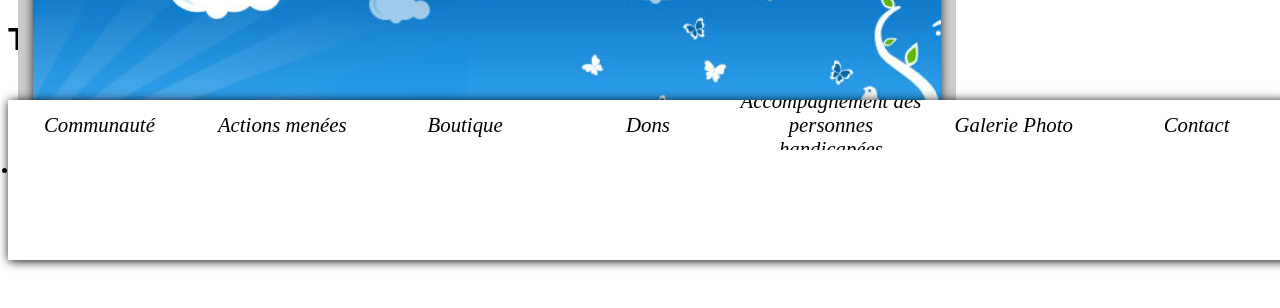
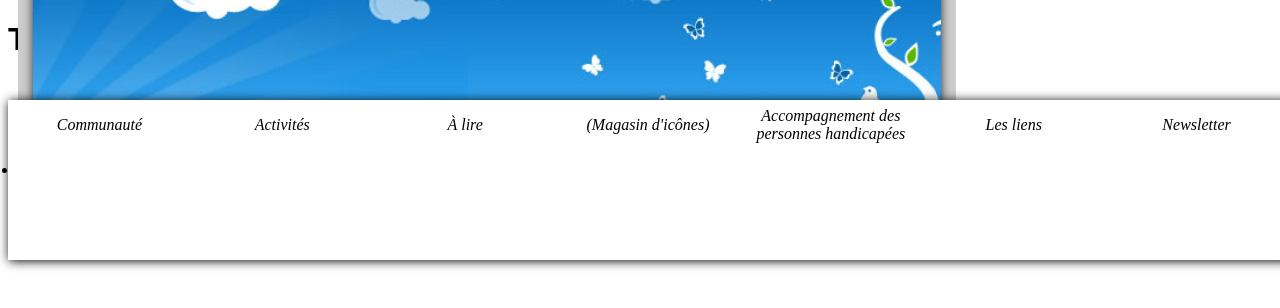
Before and after one commit to miszczuk-cell/projet, a PHP site: page /accompagnement.php in a window 1280 px wide. Shown: the top 308 px of the page. Run offline with PHP 8.4, Linux system fonts and the light colour scheme.

Commit message:
Modification des textes des onglets et des noms des pages en fonction des informations données par les clients

```diff
--- a/boutique.php
+++ b/ALire.php
@@ -4,7 +4,7 @@
     <meta charset="utf-8">
     <link rel= "shortcut icon" type="image/x-icon" href= "images/logoTest.ico" />
     <link rel="stylesheet" href="include/style.css">
-    <title>Boutique</title>
+    <title>Comme Lui</title>
   </head>
   <body>
     <?php include 'include/menu.html'?>
--- a/contact.php
+++ b/MagasinIcones.php
@@ -4,7 +4,7 @@
     <meta charset="utf-8">
   	<link rel= "shortcut icon" type="image/x-icon" href= "images/logoTest.ico" />
     <link rel="stylesheet" href="include/style.css">
-    <title>Contact</title>
+    <title>Comme Lui</title>
   </head>
   <body>
     <?php include 'include/menu.html'?>
--- a/accompagnement.php
+++ b/accompagnement.php
@@ -4,7 +4,7 @@
     <meta charset="utf-8">
     <link rel= "shortcut icon" type="image/x-icon" href= "images/logoTest.ico" />
     <link rel="stylesheet" href="include/style.css">
-    <title>Accompagnement des personnes handicapées</title>
+    <title>Comme Lui</title>
   </head>
   <body>
     <?php include 'include/menu.html'?>
--- a/actions.php
+++ b/activites.php
@@ -4,7 +4,7 @@
     <meta charset="utf-8">
     <link rel= "shortcut icon" type="image/x-icon" href= "images/logoTest.ico" />
     <link rel="stylesheet" href="include/style.css">
-    <title>Action</title>
+    <title>Comme Lui</title>
   </head>
   <body>
     <?php include 'include/menu.html'?>
--- a/index.php
+++ b/communaute.php
@@ -3,7 +3,7 @@
 	<head>
 		<meta name="viewport" content="width=device-width">
 		<link rel= "shortcut icon" type="image/x-icon" href= "images/logoTest.ico" />
-		<title>Communauté de Jésus-Serviteur</title>
+		<title>Comme Lui</title>
 		<meta charset="utf-8" />
 		<link rel="stylesheet" href="include/style.css">
 	</head>
--- a/guillaume.php
+++ b/guillaume.php
@@ -3,7 +3,7 @@
 <html lang="fr">
 	<head>
 		<!-- titre de la page -->
-		<title>Les Frères de Jésus-Serviteur</title>
+		<title>Comme lui</title>
 		<!-- type d'encodage de la page -->
 		<meta charset="utf-8" />
 		<!-- taille et échelle de la page -->
--- a/include/menu.html
+++ b/include/menu.html
@@ -6,19 +6,19 @@
 
 <div class="menuPC">
 	<ul>
-		<li><a href="index.php"><div class="item-menu">Communauté</div></a><div class="sous-ligne"></div></li>
-		<li><a href="actions.php"><div class="item-menu">Actions menées</div></a><div class="sous-ligne"></div></li>
-   		<li><a href="boutique.php"><div class="item-menu">Boutique</div></a><div class="sous-ligne"></div></li>
-    		<li><a href="dons.php"><div class="item-menu">Dons</div></a><div class="sous-ligne"></div></li>
-    		<li><a href="accompagnement.php"><div class="item-menu">Accompagnement des personnes handicapées</div></a><div class="sous-ligne"></div></li>
-    		<li><a href="galerie.php"><div class="item-menu">Galerie Photo</div></a><div class="sous-ligne"></div></li>
-		<li><a href="contact.php"><div class="item-menu">Contact</div></a><div class="sous-ligne"></div></li>
+		<li><a href="communaute.php"><div class="item-menu">Communauté</div></a><div class="sous-ligne"></div></li>
+		<li><a href="activites.php"><div class="item-menu">Activités</div></a><div class="sous-ligne"></div></li>
+   	<li><a href="ALire.php"><div class="item-menu">À lire</div></a><div class="sous-ligne"></div></li>
+    <li><a href="MagasinIcones.php"><div class="item-menu">(Magasin d'icônes)</div></a><div class="sous-ligne"></div></li>
+    <li><a href="accompagnement.php"><div class="item-menu">Accompagnement des personnes handicapées</div></a><div class="sous-ligne"></div></li>
+    <li><a href="liens.php"><div class="item-menu">Les liens</div></a><div class="sous-ligne"></div></li>
+		<li><a href="newsletter.php"><div class="item-menu">Newsletter</div></a><div class="sous-ligne"></div></li>
 	</ul>
 </div>
 <div class="menuMobile">
 	<div class="voile">
 		<ul>
-				<li><a href="index.php"><div class="item-menu">Communauté</div></a></li>
+				<li><a href="communaute.php"><div class="item-menu">Communauté</div></a></li>
 				<li><a href="actions.php"><div class="item-menu">Actions menées</div></a></li>
 	      		<li><a href="boutique.php"><div class="item-menu">Boutique</div></a></li>
 	      		<li><a href="dons.php"><div class="item-menu">Dons</div></a></li>
--- a/include/style.css
+++ b/include/style.css
@@ -53,7 +53,7 @@ li
 
 .Banniere
 {
-  position: absolute;
+  position: fixed;
   top: 0px;
   margin-right: 10px;
   margin-left: 10px;
@@ -69,9 +69,9 @@ li
 .menuPC
 {
   font: italic 1.3em "Fira Sans", serif;
+  font-size: 100%;
   position: fixed;
   top: 100px;
-  bottom: 500px;
   width: 100%;
   height: 20%;
   background-color: white;
@@ -87,6 +87,7 @@ li
   list-style-type: none;
   display: flex;
   justify-content: space-around;
+  height: 30px;
 }
 
 .menuPC ul li
--- a/galerie.php
+++ b/liens.php
@@ -4,7 +4,7 @@
     <meta charset="utf-8">
     <link rel= "shortcut icon" type="image/x-icon" href= "images/logoTest.ico" />
     <link rel="stylesheet" href="include/style.css">
-    <title>Galerie</title>
+    <title>Comme Lui</title>
   </head>
   <body>
     <?php include 'include/menu.html'?>
--- a/dons.php
+++ b/newsletter.php
@@ -4,7 +4,7 @@
     <meta charset="utf-8">
     <link rel= "shortcut icon" type="image/x-icon" href= "images/logoTest.ico" />
     <link rel="stylesheet" href="include/style.css">
-    <title>Dons</title>
+    <title>Comme Lui</title>
   </head>
   <body>
     <?php include 'include/menu.html'?>
```
